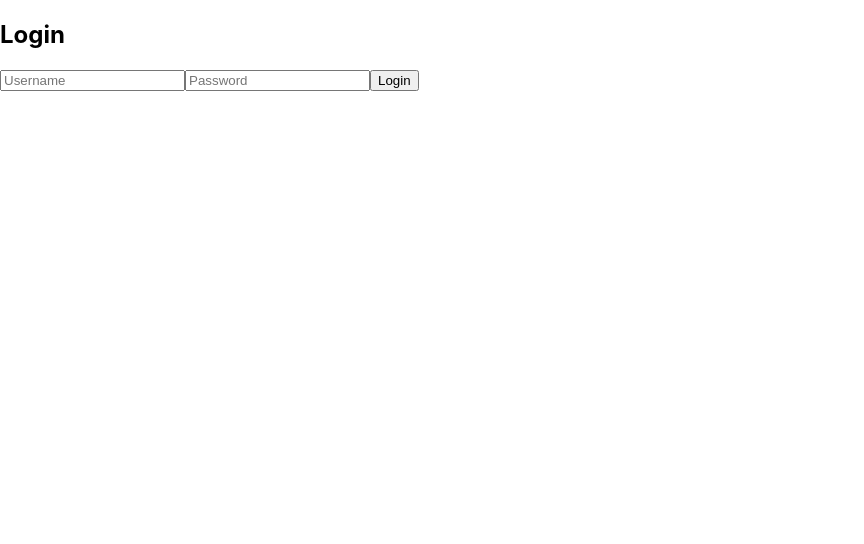
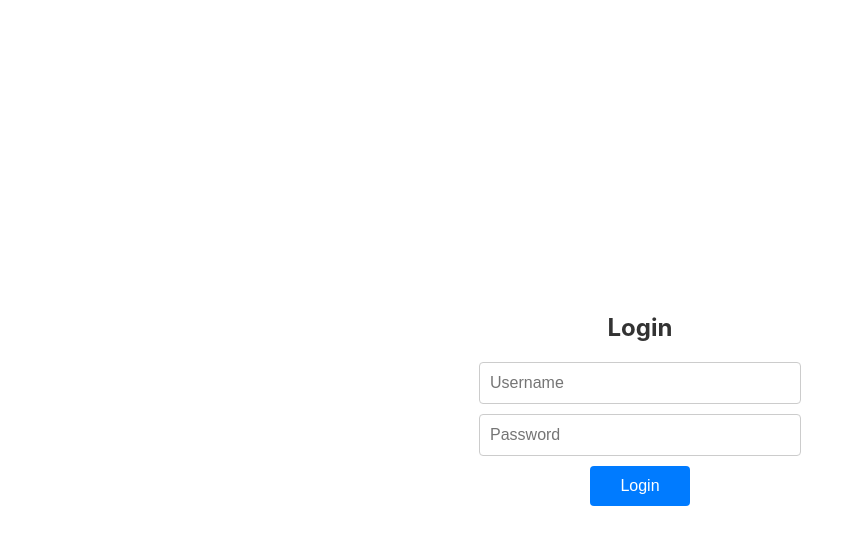
Before and after one commit to akshairajendran/node-gpt, a React (Create React App) app in the folder node-gpt/: page / in a window 1280 px wide. Shown: the top 544 px of the page, without its empty margins (0-864 px from the left). Built offline with nearby package versions, Linux system fonts and the light colour scheme.

Commit message:
improved stylinng of auth

```diff
--- /dev/null
+++ b/node-gpt/src/components/AuthPage.css
@@ -0,0 +1,44 @@
+.auth-container {
+  display: flex;
+  flex-direction: column;
+  justify-content: center;
+  align-items: center;
+  height: 100vh;
+}
+
+.auth-header {
+  color: #333;
+  font-size: 24px;
+  margin-bottom: 20px;
+}
+
+.auth-form {
+  display: flex;
+  flex-direction: column;
+  align-items: center;
+}
+
+.auth-input {
+  width: 300px;
+  height: 40px;
+  margin-bottom: 10px;
+  padding: 0 10px;
+  border: 1px solid #ccc;
+  border-radius: 4px;
+  font-size: 16px;
+}
+
+.auth-button {
+  width: 100px;
+  height: 40px;
+  background-color: #007bff;
+  color: #fff;
+  border: none;
+  border-radius: 4px;
+  cursor: pointer;
+  font-size: 16px;
+}
+
+.auth-button:hover {
+  background-color: #0056b3;
+}
--- a/node-gpt/src/components/AuthPage.js
+++ b/node-gpt/src/components/AuthPage.js
@@ -1,5 +1,5 @@
-// src/components/AuthPage.js
 import React, { useState } from 'react';
+import './AuthPage.css'; // Import CSS file for styling
 
 const AuthPage = ({ onLogin }) => {
   const [username, setUsername] = useState('');
@@ -12,11 +12,13 @@ const AuthPage = ({ onLogin }) => {
   };
 
   return (
-    <div>
-      <h2>Login</h2>
-      <input type="text" placeholder="Username" value={username} onChange={(e) => setUsername(e.target.value)} />
-      <input type="password" placeholder="Password" value={password} onChange={(e) => setPassword(e.target.value)} />
-      <button onClick={handleLogin}>Login</button>
+    <div className="auth-container"> {/* Apply class for styling */}
+      <h2 className="auth-header">Login</h2> {/* Apply class for styling */}
+      <div className="auth-form"> {/* Apply class for styling */}
+        <input type="text" className="auth-input" placeholder="Username" value={username} onChange={(e) => setUsername(e.target.value)} />
+        <input type="password" className="auth-input" placeholder="Password" value={password} onChange={(e) => setPassword(e.target.value)} />
+        <button className="auth-button" onClick={handleLogin}>Login</button> {/* Apply class for styling */}
+      </div>
     </div>
   );
 };
```
